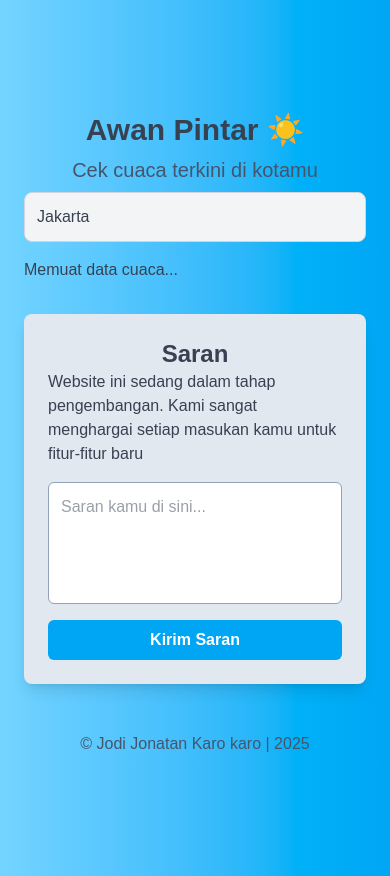
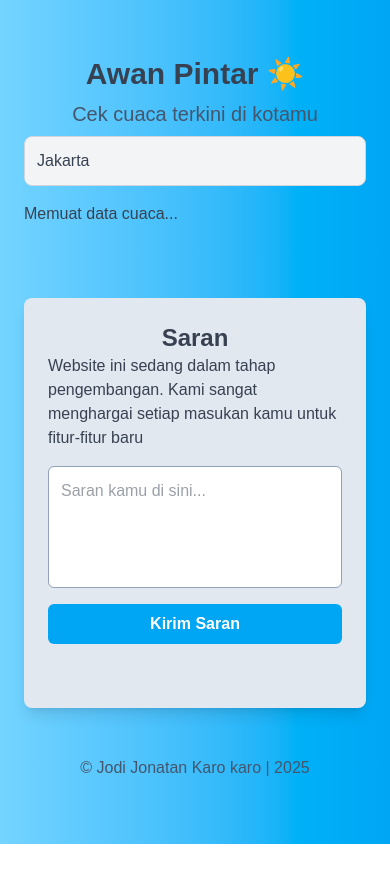
Before and after one commit to jodijonatan/awan-pintar, a Next.js app: page / in a window 390 px wide. After the commit the page ends 844 px from the top, so only its background shows below. Built offline with nearby package versions, Linux system fonts and the light colour scheme; no server answers.

Commit message:
change py for mobile size

```diff
--- a/src/app/page.js
+++ b/src/app/page.js
@@ -71,7 +71,7 @@ export default function HomePage() {
   };
 
   return (
-    <div className="flex flex-col min-h-screen bg-gradient-to-l py-16 from-sky-500 to-sky-300">
+    <div className="flex flex-col min-h-screen bg-gradient-to-l py-2 md:py-16 from-sky-500 to-sky-300">
       <div className="flex-grow flex flex-col md:flex-row md:justify-between md:items-center py-12 px-6 gap-8 relative">
         <div
           className="flex-grow flex-shrink w-full max-w-sm mx-auto"
```
